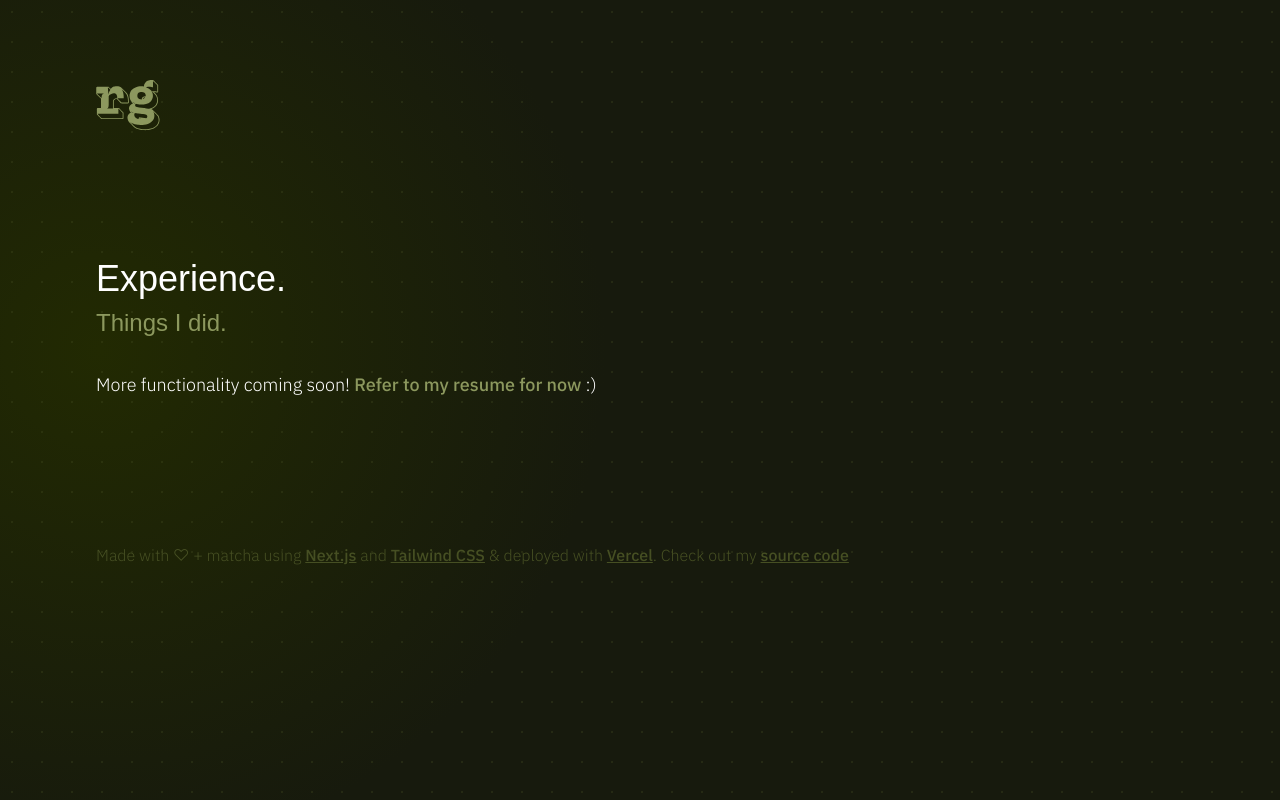
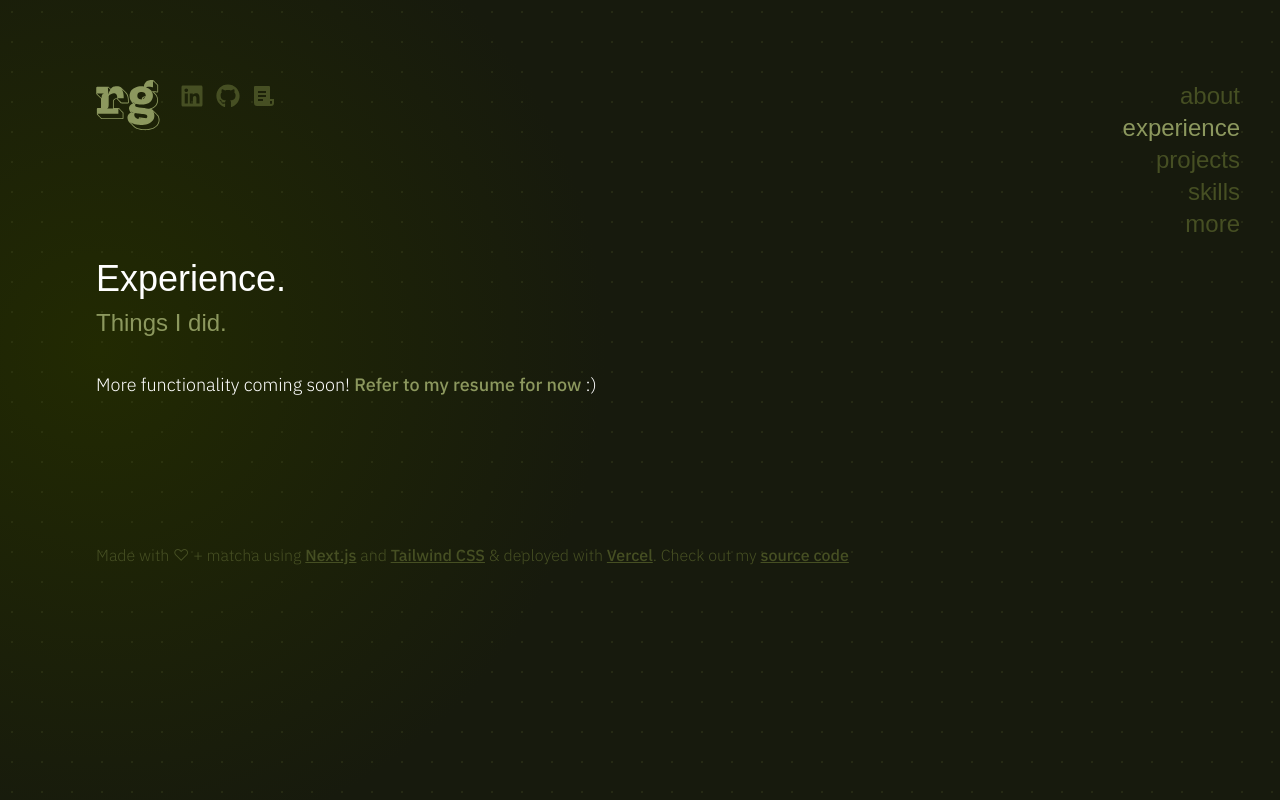
Before and after one commit to raphaeling/raphaeling.github.io, a Next.js app: page /experience in a window 1280 px wide. Built offline with nearby package versions, Linux system fonts and the light colour scheme; a web font is replaced by a local one.

Commit message:
Add page logo and re-add navbar, styling tweaks

```diff
--- a/src/app/(pages)/layout.tsx
+++ b/src/app/(pages)/layout.tsx
@@ -1,5 +1,5 @@
 import Footer from '@/components/root/Footer';
-// import NavBar from '@/components/root/NavBar';
+import NavBar from '@/components/root/NavBar';
 import PageLogo from '@/components/root/PageLogo';
 import { Fragment } from 'react';
 
@@ -11,10 +11,10 @@ export default function Layout({
   return (
     <Fragment>
       <header className='relative'>
-        {/* <NavBar /> */}
-        <PageLogo className='w-16 pt-12 lg:pt-20 pl-12 md:px-24' />
+        <NavBar />
+        <PageLogo className='w-16 pt-12 lg:pt-20 pl-12 lg:px-24' />
       </header>
-      <main className='justify-center px-12 md:px-24 pb-24 text-lg'>
+      <main className='justify-center px-12 lg:px-24 pb-24 text-lg'>
         {children}
       </main>
       <Footer />
--- a/src/components/home/Hero.tsx
+++ b/src/components/home/Hero.tsx
@@ -1,8 +1,10 @@
 import ExternalLink from '../root/ExternalLink';
 import FadeIn from '../root/FadeIn';
 import { FaGithub, FaLinkedin } from 'react-icons/fa';
+import { RiFileList3Fill } from 'react-icons/ri';
 import PageHeading from '../root/PageHeading';
 import PageButton from '../root/PageButton';
+import Link from 'next/link';
 
 export default function Hero(): JSX.Element {
   return (
@@ -21,6 +23,9 @@ export default function Hero(): JSX.Element {
             <ExternalLink href='https://github.com/raphaeling' className='hover:text-lighter'>
               <FaGithub />
             </ExternalLink>
+            <Link href='/assets/resume.pdf' className='text-light hover:text-lighter'>
+              <RiFileList3Fill />
+            </Link>
           </span>
         </h2>
       </PageHeading>
@@ -81,7 +86,7 @@ export default function Hero(): JSX.Element {
             </ExternalLink>
             , and&nbsp;
             <ExternalLink
-              href='https://samahangpilipino.org/'
+              href='https://instagram.com/samahangpilipino'
               className='underline-offset-4 text-light hover:text-lighter'>
               Samahang Pilipino
             </ExternalLink>
--- a/src/components/root/Footer.tsx
+++ b/src/components/root/Footer.tsx
@@ -2,7 +2,7 @@ import ExternalLink from './ExternalLink';
 
 export default function Footer() {
   return (
-    <div className='px-12 md:px-24 font-body text-md text-dark font-thin justify-center pt-6 sm:pt-12 pb-6'>
+    <div className='px-12 lg:px-24 font-body text-md text-dark font-thin justify-center pt-6 sm:pt-12 pb-6'>
       <p>
         Made with ♡ + matcha using&nbsp;
         <ExternalLink href='https://nextjs.org/' underline className='hover:text-light'>
--- a/src/components/root/PageLogo.tsx
+++ b/src/components/root/PageLogo.tsx
@@ -4,6 +4,9 @@ import Logo from './Logo';
 import FadeIn from './FadeIn';
 import { usePathname } from 'next/navigation';
 import Link from 'next/link';
+import { FaLinkedin, FaGithub } from 'react-icons/fa';
+import { RiFileList3Fill } from 'react-icons/ri';
+import ExternalLink from './ExternalLink';
 
 export default function PageLogo({
   className,
@@ -15,9 +18,22 @@ export default function PageLogo({
     (currentPage !== '/') && (
       <div className={`${className}`}>
         <FadeIn order={-1}>
-          <Link href='/'>
-            <Logo className={'transition text-light hover:text-lighter max-h-16 w-16'}/>
-          </Link>
+          <div className='flex text-2xl'>
+            <Link href='/'>
+              <Logo className={'transition text-light hover:text-lighter max-h-16 w-16 mr-4'}/>
+            </Link>
+            <span className='flex space-x-3 ml-1 mt-1 mb-auto'>
+              <ExternalLink href='https://www.linkedin.com/in/raphaelg09/' className='text-dark hover:text-light'>
+                <FaLinkedin />
+              </ExternalLink>
+              <ExternalLink href='https://github.com/raphaeling' className='text-dark hover:text-light'>
+                <FaGithub />
+              </ExternalLink>
+              <Link href='/assets/resume.pdf' className='text-dark hover:text-light'>
+                <RiFileList3Fill />
+              </Link>
+            </span>
+          </div>
         </FadeIn>
       </div>
     )
--- a/src/styles/globals.css
+++ b/src/styles/globals.css
@@ -3,8 +3,8 @@
 @tailwind utilities;
 
 ::selection {
-  background: theme(colors.dark);
-  color: theme(colors.lightest);
+  background: theme('colors.light');
+  color: theme('colors.darkest');
 }
 
 :root {
@@ -12,8 +12,8 @@
 }
 
 html {
-  background: theme(colors.darkest);
-  background-image: radial-gradient(circle at 1px 1px, rgba(70, 79, 35, 0.3) 1px, transparent 0), radial-gradient(circle at 100px 350px, theme(colors.darker) 0%, theme(colors.darkest) 40%);
+  background: theme('colors.darkest');
+  background-image: radial-gradient(circle at 1px 1px, rgba(70, 79, 35, 0.3) 1px, transparent 0), radial-gradient(circle at 100px 350px, theme('colors.darker') 0%, theme('colors.darkest') 40%);
   background-size: 30px 30px, 100%;
   background-position: -19px -19px, 0;
   background-attachment: fixed;
```
